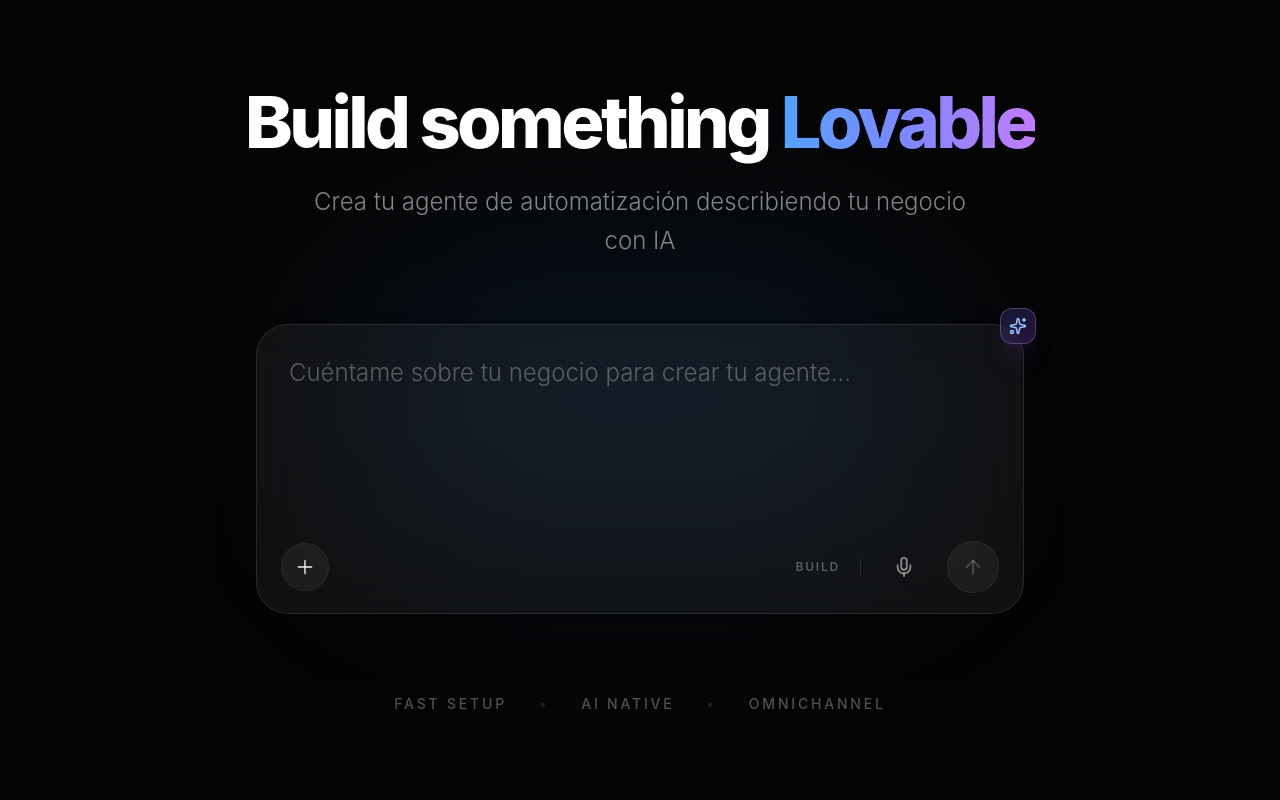
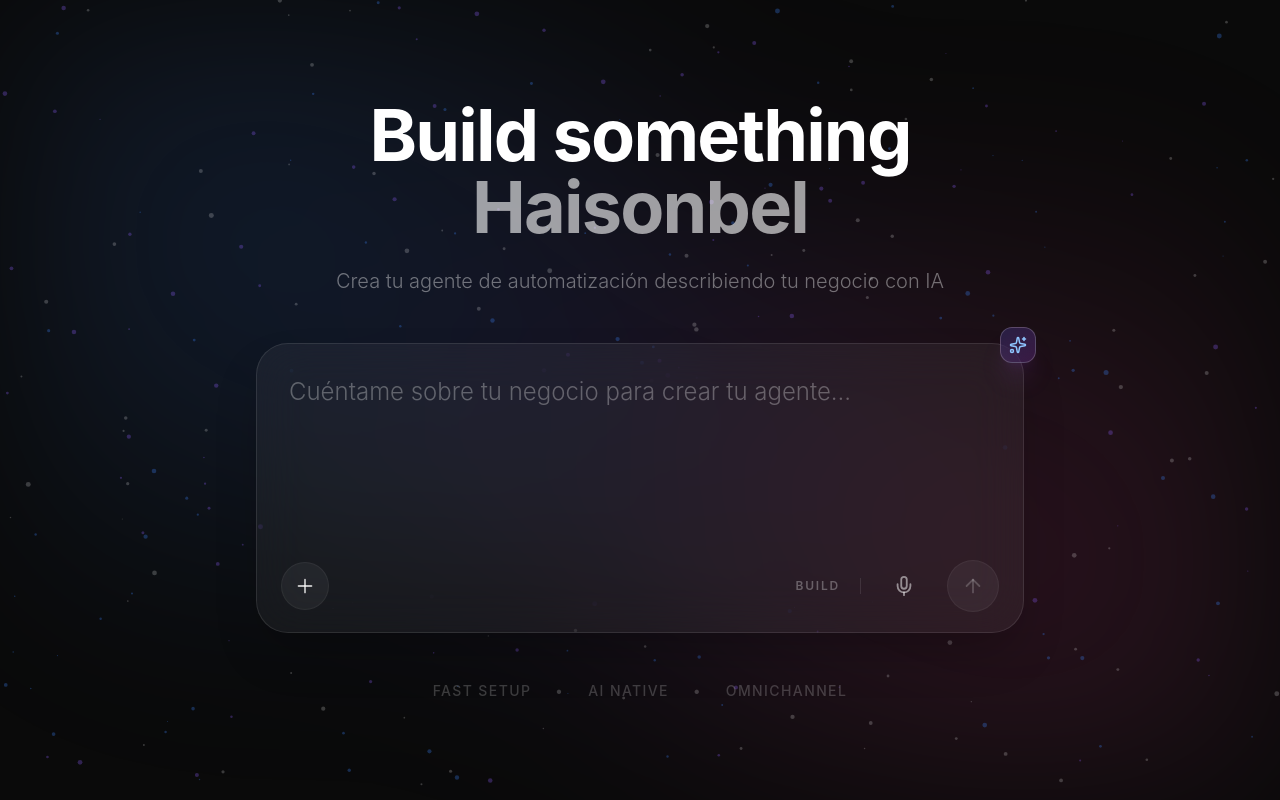
Before and after one commit to Mifonsecaa/Agenty-, a Next.js app: page / in a window 1280 px wide. Built offline with nearby package versions, Linux system fonts and the light colour scheme.

Commit message:
Actualizacion de Frontend

```diff
--- a/app/page.tsx
+++ b/app/page.tsx
@@ -1,6 +1,7 @@
 "use client";
 import { useState } from "react";
-import MagicBox from "../components/onboarding/MagicBox"; // Asegúrate de que esta ruta sea correcta
+import MagicBox from "../components/onboarding/MagicBox";
+import ParticleBackground from "../components/ui/ParticleBackground"; // <-- Importamos el nuevo componente
 
 export default function HomePage() {
     const [loading, setLoading] = useState(false);
@@ -9,72 +10,55 @@ export default function HomePage() {
     const handleMagicSubmit = async (description: string) => {
         setLoading(true);
         try {
-            // Simulamos la creación del agente
             setTimeout(() => {
                 console.log("Texto enviado:", description);
                 setLoading(false);
                 setStep(2);
             }, 2000);
         } catch (error) {
-            alert("Hubo un error al generar el agente.");
+            alert("Hubo un error.");
             setLoading(false);
         }
     };
 
     return (
-        <main className="relative min-h-screen flex flex-col items-center justify-center px-4 overflow-hidden">
-            {/* Background elements */}
-            <div className="absolute inset-0 bg-[#050505]" />
-            <div className="absolute inset-0 bg-[radial-gradient(circle_at_top,_var(--tw-gradient-stops))] from-white/[0.03] via-transparent to-transparent" />
+        <main className="relative min-h-screen flex flex-col items-center justify-center px-6">
+            {/* Nuestro fondo Aurora sigue estando atrás */}
+            <div className="aurora-bg" />
 
-            {/* Aurora effect improved */}
-            <div className="aurora-bg opacity-70" />
+            {/* Añadimos nuestro nuevo sistema de partículas interactivas */}
+            <ParticleBackground />
 
-            {/* Glowing orb behind the MagicBox */}
-            <div className="absolute top-1/2 left-1/2 -translate-x-1/2 -translate-y-1/2 w-[600px] h-[300px] bg-blue-500/10 blur-[100px] rounded-full pointer-events-none" />
-
-            <div className="relative z-10 w-full max-w-4xl flex flex-col items-center">
-
-                {/* Hero Section */}
-                <div className="text-center mb-16 space-y-6">
-                    <h1 className="text-5xl md:text-7xl font-extrabold tracking-tighter text-white">
-                        Build something{" "}
-                        <span className="text-transparent bg-clip-text bg-gradient-to-r from-blue-400 via-indigo-400 to-purple-400 animate-pulse-slow">
-                            Lovable
-                        </span>
+            {/* Hero Section Estilo Linear (Le añadimos z-10 para que quede sobre las partículas) */}
+            <div className="text-center mb-12 max-w-2xl relative z-10">
+                <h1 className="text-5xl md:text-7xl font-bold tracking-tight text-white mb-6">
+                    Build something <span className="text-white/60">Haisonbel</span>
                 </h1>
-                    <p className="text-xl md:text-2xl text-white/50 font-light max-w-2xl mx-auto leading-relaxed">
+                <p className="text-xl text-white/40 font-light">
                     Crea tu agente de automatización describiendo tu negocio con IA
                 </p>
             </div>
 
-                {/* La Caja Mágica */}
-                <div className="w-full relative">
+            {/* La Caja Mágica (z-10 para mantenerla adelante) */}
+            <div className="relative z-10 w-full">
                 <MagicBox onSubmit={handleMagicSubmit} isLoading={loading} />
             </div>
 
             {/* Footer sutil */}
-                <div className="mt-20 flex flex-wrap justify-center gap-x-8 gap-y-4 text-white/30 text-xs sm:text-sm font-medium uppercase tracking-[0.2em]">
-                    <span className="hover:text-white/60 transition-colors cursor-default">Fast setup</span>
-                    <span className="hidden sm:inline text-white/10">•</span>
-                    <span className="hover:text-white/60 transition-colors cursor-default">AI Native</span>
-                    <span className="hidden sm:inline text-white/10">•</span>
-                    <span className="hover:text-white/60 transition-colors cursor-default">Omnichannel</span>
-                </div>
+            <div className="mt-12 flex gap-6 text-white/20 text-sm font-medium uppercase tracking-widest relative z-10">
+                <span>Fast setup</span>
+                <span>•</span>
+                <span>AI Native</span>
+                <span>•</span>
+                <span>Omnichannel</span>
             </div>
 
             {/* Overlay de carga */}
             {loading && (
-                <div className="fixed inset-0 bg-black/80 backdrop-blur-md flex items-center justify-center z-50 transition-all duration-500">
-                    <div className="flex flex-col items-center">
-                        <div className="relative w-16 h-16 mb-8 group">
-                            <div className="absolute inset-0 rounded-full border-t-2 border-blue-400 animate-spin" />
-                            <div className="absolute inset-2 rounded-full border-t-2 border-purple-400 animate-spin animation-delay-150" />
-                            <div className="absolute inset-4 rounded-full border-t-2 border-white animate-spin animation-delay-300" />
-                        </div>
-                        <p className="text-white/80 font-medium tracking-wide animate-pulse text-lg">
-                            Diseñando la inteligencia de tu negocio...
-                        </p>
+                <div className="fixed inset-0 bg-black/60 backdrop-blur-sm flex items-center justify-center z-50">
+                    <div className="text-center">
+                        <div className="animate-spin rounded-full h-12 w-12 border-t-2 border-white mx-auto mb-4" />
+                        <p className="text-white/60 animate-pulse">Agenty está configurando tu base de datos...</p>
                     </div>
                 </div>
             )}
--- /dev/null
+++ b/components/ui/ParticleBackground.tsx
@@ -0,0 +1,142 @@
+"use client";
+import { useEffect, useRef } from "react";
+
+export default function ParticleBackground() {
+    const canvasRef = useRef<HTMLCanvasElement>(null);
+
+    useEffect(() => {
+        const canvas = canvasRef.current;
+        if (!canvas) return;
+        const ctx = canvas.getContext("2d");
+        if (!ctx) return;
+
+        // Hacer que el canvas ocupe toda la ventana
+        canvas.width = window.innerWidth;
+        canvas.height = window.innerHeight;
+
+        let particlesArray: Particle[] = [];
+
+        // Rastrear la posición del mouse
+        let mouse = {
+            x: null as number | null,
+            y: null as number | null,
+            radius: 120 // El radio de empuje del cursor
+        };
+
+        const handleMouseMove = (event: MouseEvent) => {
+            mouse.x = event.x;
+            mouse.y = event.y;
+        };
+
+        window.addEventListener("mousemove", handleMouseMove);
+
+        // Clase que define cómo se ve y se mueve cada partícula
+        class Particle {
+            x: number;
+            y: number;
+            baseX: number;
+            baseY: number;
+            size: number;
+            density: number;
+            color: string;
+
+            constructor(x: number, y: number) {
+                this.x = x;
+                this.y = y;
+                this.baseX = x; // Guardamos su posición original para que regrese
+                this.baseY = y;
+                this.size = Math.random() * 2 + 0.5; // Tamaño del punto
+                this.density = (Math.random() * 30) + 1; // Peso para el empuje
+
+                // Colores sutiles para combinar con tu fondo oscuro
+                const colors = ['rgba(255, 255, 255, 0.2)', 'rgba(59, 130, 246, 0.3)', 'rgba(139, 92, 246, 0.3)'];
+                this.color = colors[Math.floor(Math.random() * colors.length)];
+            }
+
+            draw() {
+                if (!ctx) return;
+                ctx.beginPath();
+                ctx.arc(this.x, this.y, this.size, 0, Math.PI * 2);
+                ctx.closePath();
+                ctx.fill();
+                ctx.fillStyle = this.color;
+            }
+
+            update() {
+                if (mouse.x != null && mouse.y != null) {
+                    let dx = mouse.x - this.x;
+                    let dy = mouse.y - this.y;
+                    let distance = Math.sqrt(dx * dx + dy * dy);
+
+                    let forceDirectionX = dx / distance;
+                    let forceDirectionY = dy / distance;
+
+                    // Fuerza de repulsión (si está cerca, se aleja)
+                    let force = (mouse.radius - distance) / mouse.radius;
+                    let directionX = forceDirectionX * force * this.density;
+                    let directionY = forceDirectionY * force * this.density;
+
+                    if (distance < mouse.radius) {
+                        this.x -= directionX;
+                        this.y -= directionY;
+                    } else {
+                        // Si el mouse se aleja, la partícula regresa a su posición original
+                        if (this.x !== this.baseX) {
+                            let dx = this.x - this.baseX;
+                            this.x -= dx / 10;
+                        }
+                        if (this.y !== this.baseY) {
+                            let dy = this.y - this.baseY;
+                            this.y -= dy / 10;
+                        }
+                    }
+                }
+                this.draw();
+            }
+        }
+
+        // Inicializar los puntos
+        function init() {
+            particlesArray = [];
+            // Generar 300 puntos en pantalla
+            for (let i = 0; i < 300; i++) {
+                let x = Math.random() * canvas!.width;
+                let y = Math.random() * canvas!.height;
+                particlesArray.push(new Particle(x, y));
+            }
+        }
+
+        // El motor de animación
+        function animate() {
+            if (!ctx) return;
+            ctx.clearRect(0, 0, canvas!.width, canvas!.height);
+            for (let i = 0; i < particlesArray.length; i++) {
+                particlesArray[i].update();
+            }
+            requestAnimationFrame(animate);
+        }
+
+        init();
+        animate();
+
+        // Reajustar si el usuario cambia el tamaño de la ventana
+        const handleResize = () => {
+            canvas.width = window.innerWidth;
+            canvas.height = window.innerHeight;
+            init();
+        };
+        window.addEventListener("resize", handleResize);
+
+        return () => {
+            window.removeEventListener("mousemove", handleMouseMove);
+            window.removeEventListener("resize", handleResize);
+        };
+    }, []);
+
+    return (
+        <canvas
+            ref={canvasRef}
+            className="fixed inset-0 pointer-events-none z-0"
+        />
+    );
+}
```
Also changed, not shown: 1 other file (tests, documents, lock files or other folders). Lines whose indentation alone changed are shown as unchanged.
